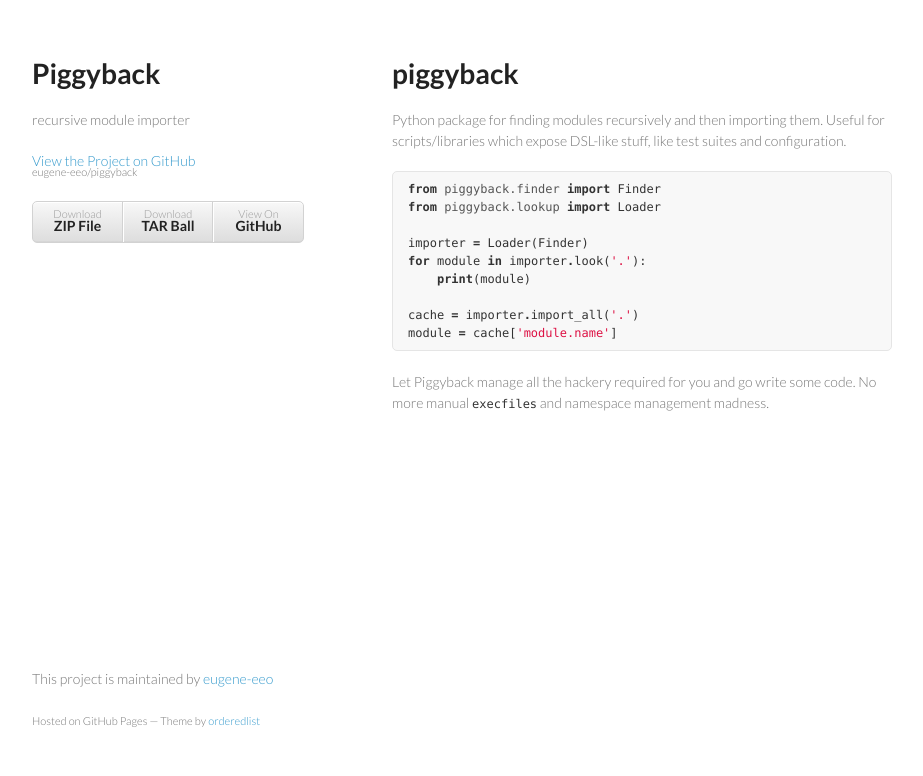
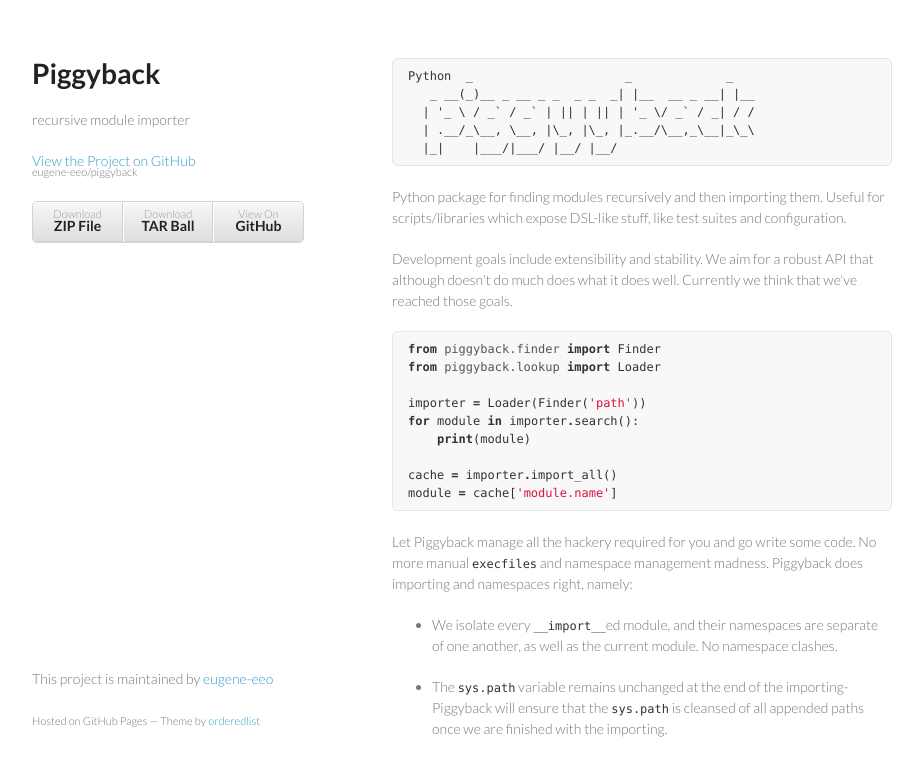
Before and after one commit to eugene-eeo/piggyback, a plain HTML site: page index.html in a window 1280 px wide. Shown: the whole page, without its empty margins (178-1101 px from the left). Drawn offline with Linux system fonts and the light colour scheme.

```diff
--- a/index.html
+++ b/index.html
@@ -28,27 +28,47 @@
         </ul>
       </header>
       <section>
-        <h1>
-<a name="piggyback" class="anchor" href="#piggyback"><span class="octicon octicon-link"></span></a>piggyback</h1>
+        <pre><code>Python  _                     _             _
+   _ __(_)__ _ __ _ _  _ _  _| |__  __ _ __| |__
+  | '_ \ / _` / _` | || | || | '_ \/ _` / _| / /
+  | .__/_\__, \__, |\_, |\_, |_.__/\__,_\__|_\_\
+  |_|    |___/|___/ |__/ |__/
+</code></pre>
 
 <p>Python package for finding modules recursively and then
 importing them. Useful for scripts/libraries which expose
 DSL-like stuff, like test suites and configuration.</p>
 
+<p>Development goals include extensibility and stability. We
+aim for a robust API that although doesn't do much does what
+it does well. Currently we think that we've reached those
+goals.</p>
+
 <div class="highlight highlight-python"><pre><span class="kn">from</span> <span class="nn">piggyback.finder</span> <span class="kn">import</span> <span class="n">Finder</span>
 <span class="kn">from</span> <span class="nn">piggyback.lookup</span> <span class="kn">import</span> <span class="n">Loader</span>
 
-<span class="n">importer</span> <span class="o">=</span> <span class="n">Loader</span><span class="p">(</span><span class="n">Finder</span><span class="p">)</span>
-<span class="k">for</span> <span class="n">module</span> <span class="ow">in</span> <span class="n">importer</span><span class="o">.</span><span class="n">look</span><span class="p">(</span><span class="s">'.'</span><span class="p">):</span>
+<span class="n">importer</span> <span class="o">=</span> <span class="n">Loader</span><span class="p">(</span><span class="n">Finder</span><span class="p">(</span><span class="s">'path'</span><span class="p">))</span>
+<span class="k">for</span> <span class="n">module</span> <span class="ow">in</span> <span class="n">importer</span><span class="o">.</span><span class="n">search</span><span class="p">():</span>
     <span class="k">print</span><span class="p">(</span><span class="n">module</span><span class="p">)</span>
 
-<span class="n">cache</span> <span class="o">=</span> <span class="n">importer</span><span class="o">.</span><span class="n">import_all</span><span class="p">(</span><span class="s">'.'</span><span class="p">)</span>
+<span class="n">cache</span> <span class="o">=</span> <span class="n">importer</span><span class="o">.</span><span class="n">import_all</span><span class="p">()</span>
 <span class="n">module</span> <span class="o">=</span> <span class="n">cache</span><span class="p">[</span><span class="s">'module.name'</span><span class="p">]</span>
 </pre></div>
 
 <p>Let Piggyback manage all the hackery required for you and
 go write some code. No more manual <code>execfiles</code> and namespace
-management madness.</p>
+management madness. Piggyback does importing and namespaces
+right, namely:</p>
+
+<ul>
+<li><p>We isolate every <code>__import__</code>ed module, and their namespaces
+are separate of one another, as well as the current module.
+No namespace clashes.</p></li>
+<li><p>The <code>sys.path</code> variable remains unchanged at the end of the
+importing- Piggyback will ensure that the <code>sys.path</code> is
+cleansed of all appended paths once we are finished with
+the importing.</p></li>
+</ul>
       </section>
       <footer>
         <p>This project is maintained by <a href="https://github.com/eugene-eeo">eugene-eeo</a></p>
```
Also changed, not shown: params.json (+1 -1 lines).
